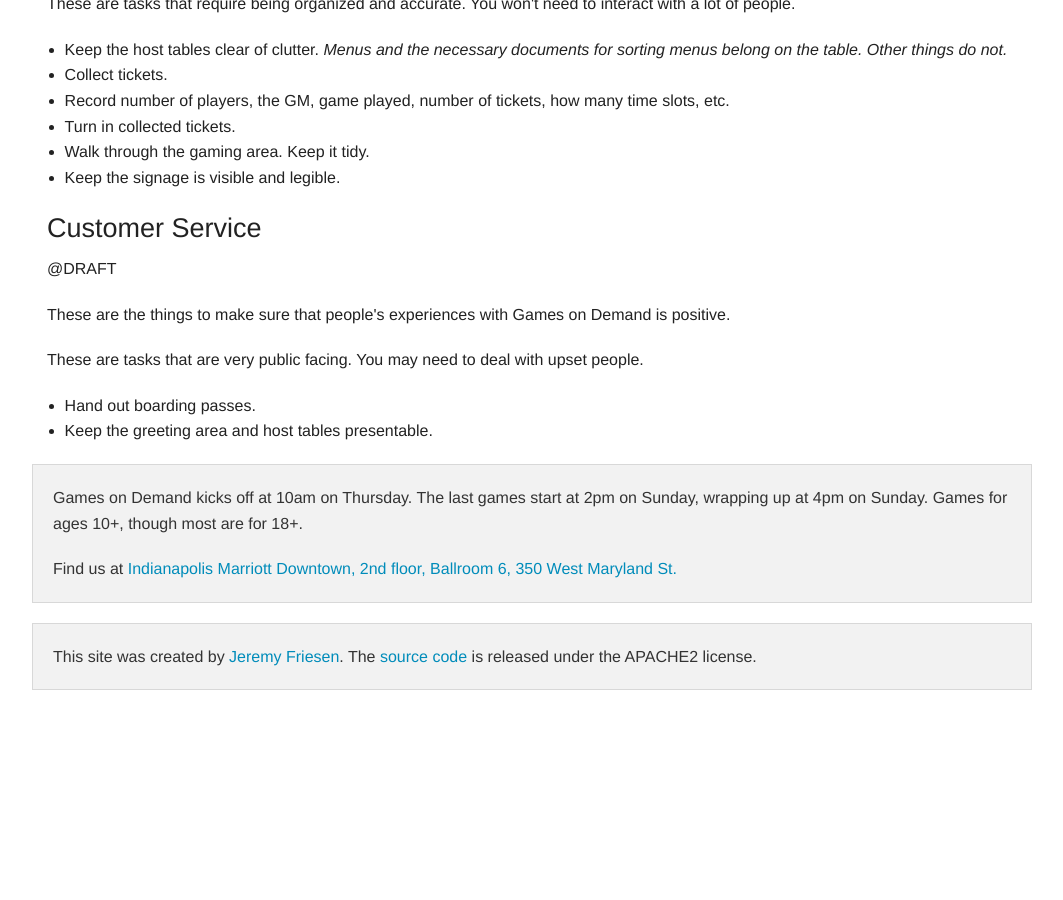
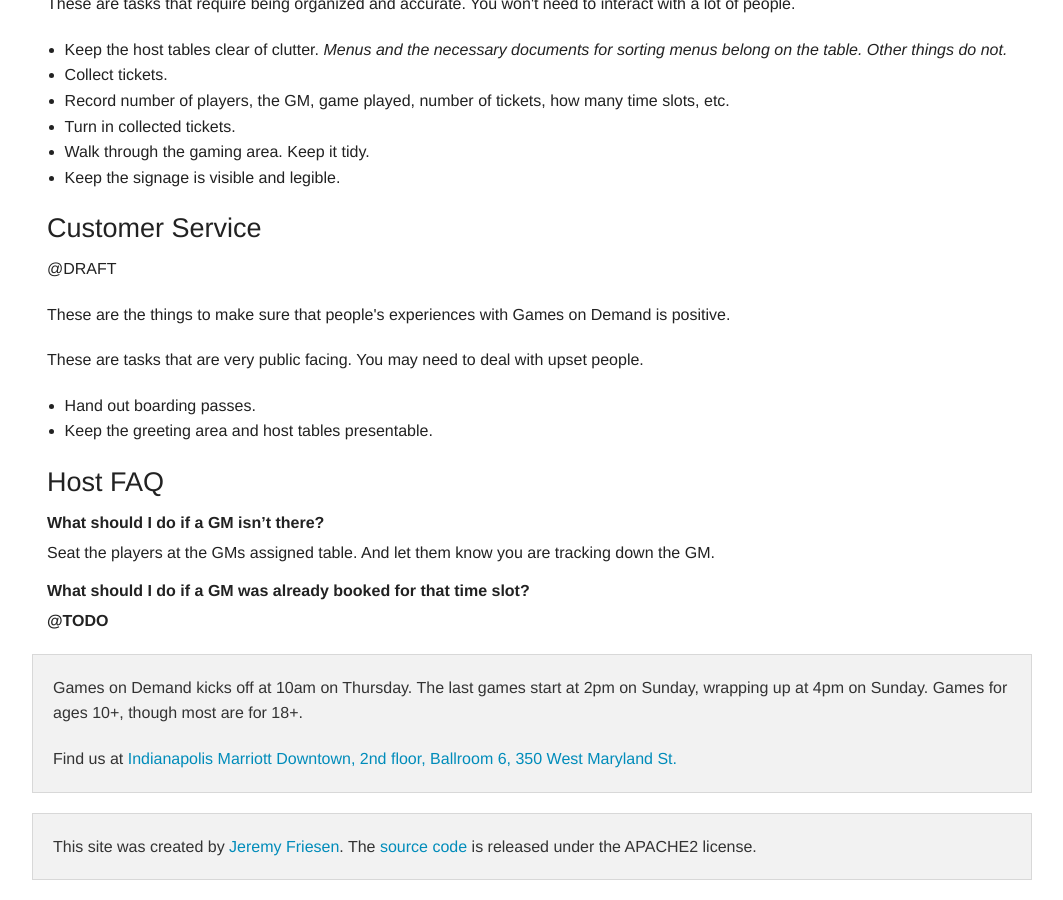
Before and after one commit to gamesondemand/gamesondemand.github.io, a Jekyll site: the page built from for-hosts/index.html, in a window 1280 px wide and 900 px high, scrolled down 1484 px. Shown: the whole window, without its empty margins (108-1171 px from the left). Built offline with Jekyll 4.4.1, drawn with Linux system fonts in a browser that asks for light colours; Markdown is read by kramdown in place of the engine named in the settings; comment, search, counter and statistics services are not loaded; before the commit the page ends 2194 px from its top, so only the background shows below that.

Commit message:
Fleshing out for-hosts & for-gms
Still work to do

```diff
--- a/_includes/navigation.html
+++ b/_includes/navigation.html
@@ -42,7 +42,7 @@
         </ul>
       </li>
       <li><a href="/for-hosts/">For Hosts</a></li>
-      <li><a href="#">For GMs</a></li>
+      <li><a href="/for-gms/">For GMs</a></li>
     </ul>
   </section>
 </nav>
--- a/for-hosts/index.html
+++ b/for-hosts/index.html
@@ -1,6 +1,6 @@
 ---
 layout: default
-title: Information for Games on Demand Hosts
+title: For Hosts at Games on Demand
 ---
 
 <article class="hosting-procedures">
@@ -15,10 +15,12 @@
       <li><a class="button small" href="#boarding-passes">Boarding Passes</a></li>
       <li><a class="button small" href="#hosting-chores">Hosting Chores</a></li>
       <li><a class="button small" href="#customer-service">Customer Service</a></li>
+      <li><a class="button small" href="#host-faq">Host FAQ</a></li>
     </ul>
   </nav>
 
-  <h3 name="timeline">Timeline</h3>
+  <section id="timeline">
+    <h3>Timeline</h3>
 
     <dl>
       <dt>60 minutes before the time slot</dt>
@@ -70,12 +72,16 @@
         </ul>
       </dd>
     </dl>
+  </section>
 
-  <h3 id="boarding-passes">Boarding Passes</h3>
+  <section id="boarding-passes">
+    <h3>Boarding Passes</h3>
 
     <p>@DRAFT</p>
+  </section>
 
-  <h3 id="hosting-chores">Hosting Chores</h3>
+  <section id="hosting-chores">
+    <h3>Hosting Chores</h3>
 
     <p>@DRAFT</p>
     <p>These are the things that need to get done to make sure Games on Demand keeps running.</p>
@@ -89,8 +95,10 @@
       <li>Walk through the gaming area. Keep it tidy.</li>
       <li>Keep the signage is visible and legible.</li>
     </ul>
+  </section>
 
-  <h3 id="customer-service">Customer Service</h3>
+  <section id='customer-service'>
+    <h3>Customer Service</h3>
 
     <p>@DRAFT</p>
     <p>These are the things to make sure that people's experiences with Games on Demand is positive.</p>
@@ -100,4 +108,19 @@
       <li>Hand out boarding passes.</li>
       <li>Keep the greeting area and host tables presentable.</li>
     </ul>
+  </section>
+
+  <section id="host-faq">
+    <h3>Host FAQ</h3>
+    <dl>
+      <dt>What should I do if a GM isn’t there?</dt>
+      <dd>
+        Seat the players at the GMs assigned table.
+        And let them know you are tracking down the GM.
+      </dd>
+
+      <dt>What should I do if a GM was already booked for that time slot?</dt>
+      <dt>@TODO</dt>
+    </dl>
+  </section>
 </article>
```
Also changed, not shown: for-gms/index.html (added, +44 -0 lines). Lines whose indentation alone changed are shown as unchanged.
